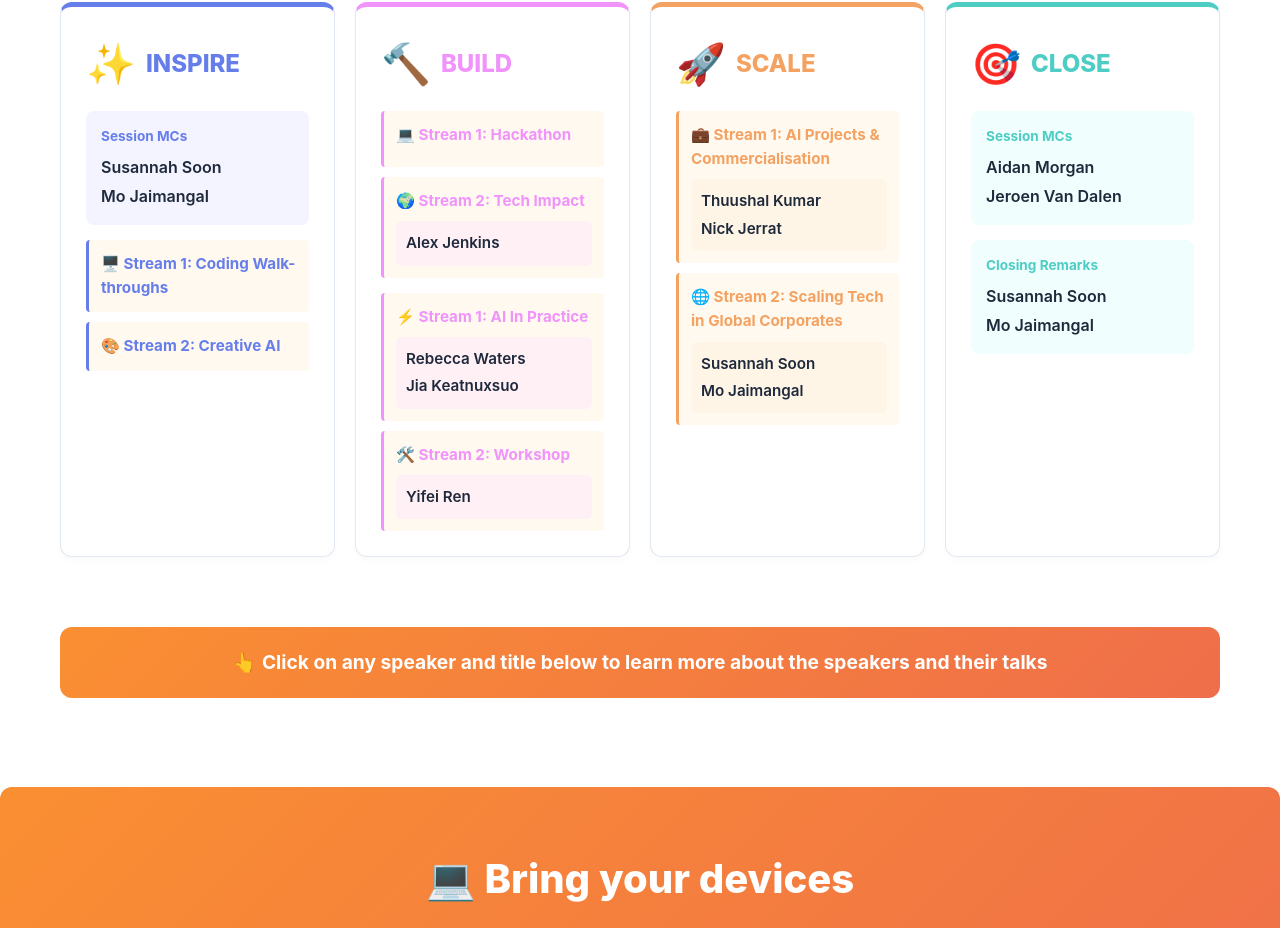
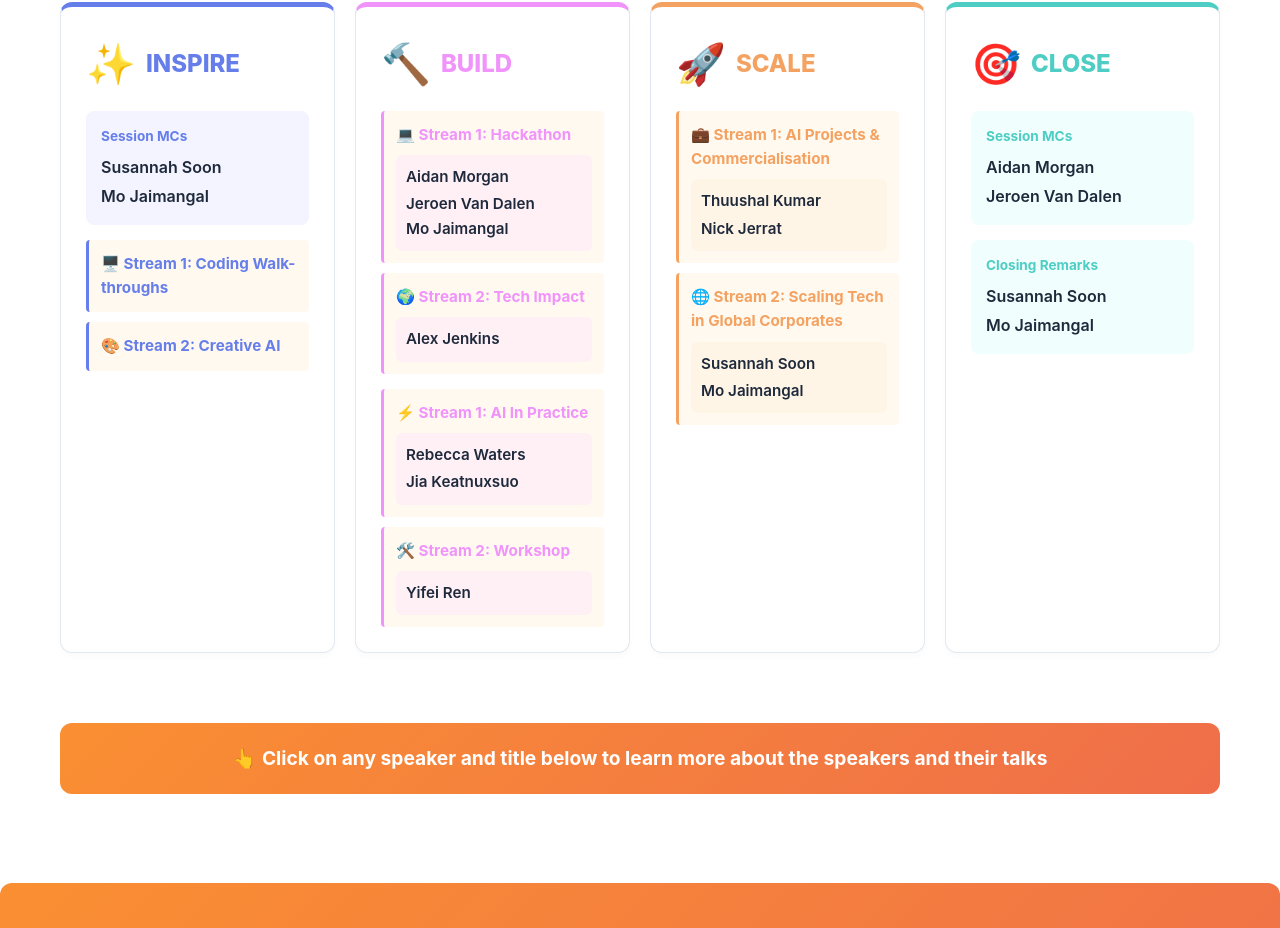
Before and after one commit to aidisrupt/aidisrupt.github.io, a plain HTML site: page index.html in a window 1280 px wide. Shown: the part 2583-3511 px from the top of the page. Drawn offline with Linux system fonts and the light colour scheme.

Commit message:
hot fix MC name

```diff
--- a/index.html
+++ b/index.html
@@ -130,7 +130,7 @@
         </section>
     </div>
 
-    <div class="container">
+        <div class="container">
         <section class="speakers-section">
             <h2 style="margin-bottom: 40px;">Speaker Series</h2>
 
@@ -162,6 +162,11 @@
 
                     <div style="padding: 12px; background: #fff9f0; border-left: 3px solid #f093fb; margin-bottom: 10px; border-radius: 4px;">
                         <div style="color: #f093fb; font-weight: 700; font-size: 0.95rem; margin-bottom: 8px;">💻 Stream 1: Hackathon</div>
+                        <div style="background: #fff0f6; padding: 10px; border-radius: 6px; margin-top: 8px;">
+                            <div style="font-weight: 600; color: var(--text-dark); font-size: 0.95rem; margin-bottom: 3px;">Aidan Morgan</div>
+                            <div style="font-weight: 600; color: var(--text-dark); font-size: 0.95rem;">Jeroen Van Dalen</div>
+                            <div style="font-weight: 600; color: var(--text-dark); font-size: 0.95rem;">Mo Jaimangal</div>
+                        </div>
                     </div>
 
                     <div style="padding: 12px; background: #fff9f0; border-left: 3px solid #f093fb; margin-bottom: 15px; border-radius: 4px;">
```
